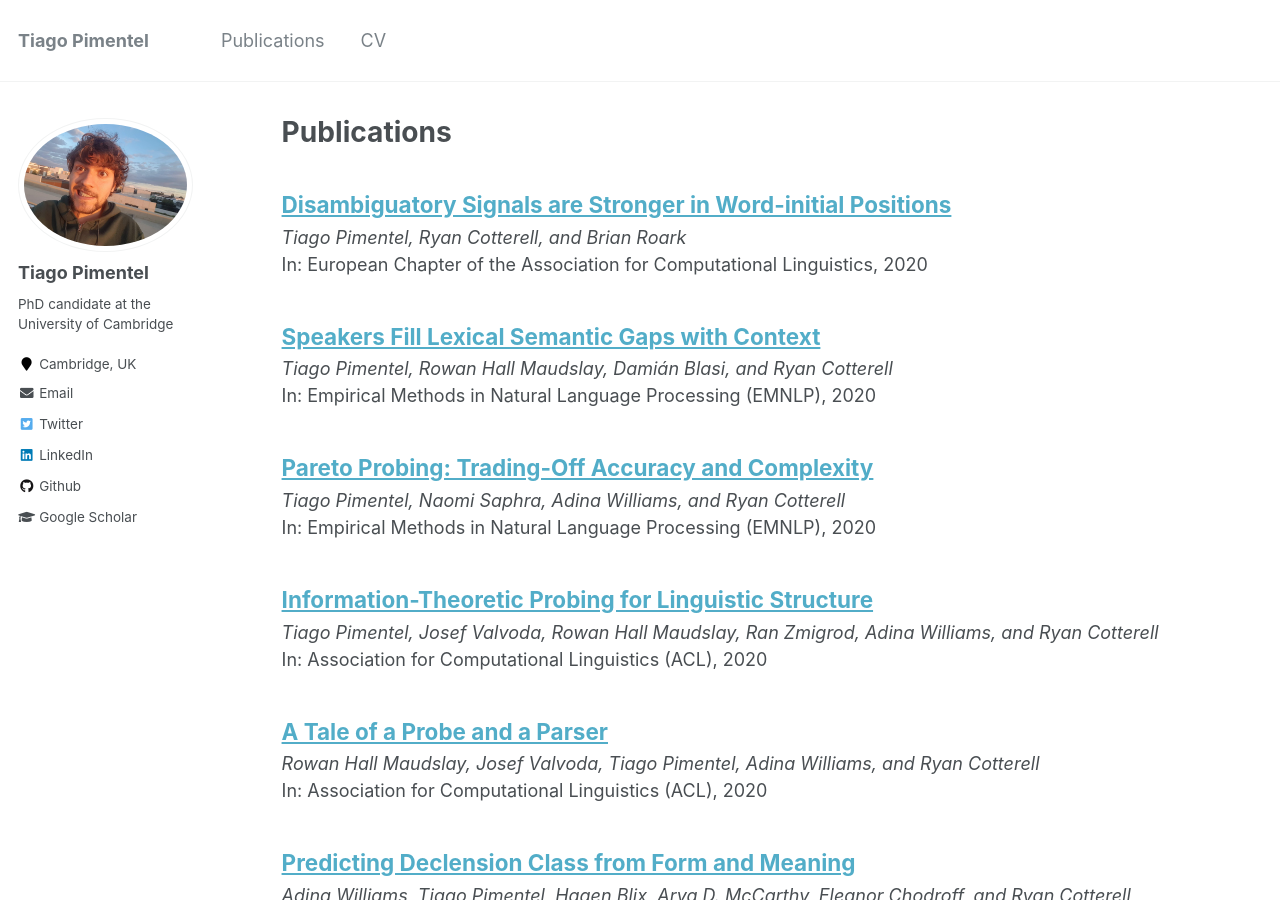
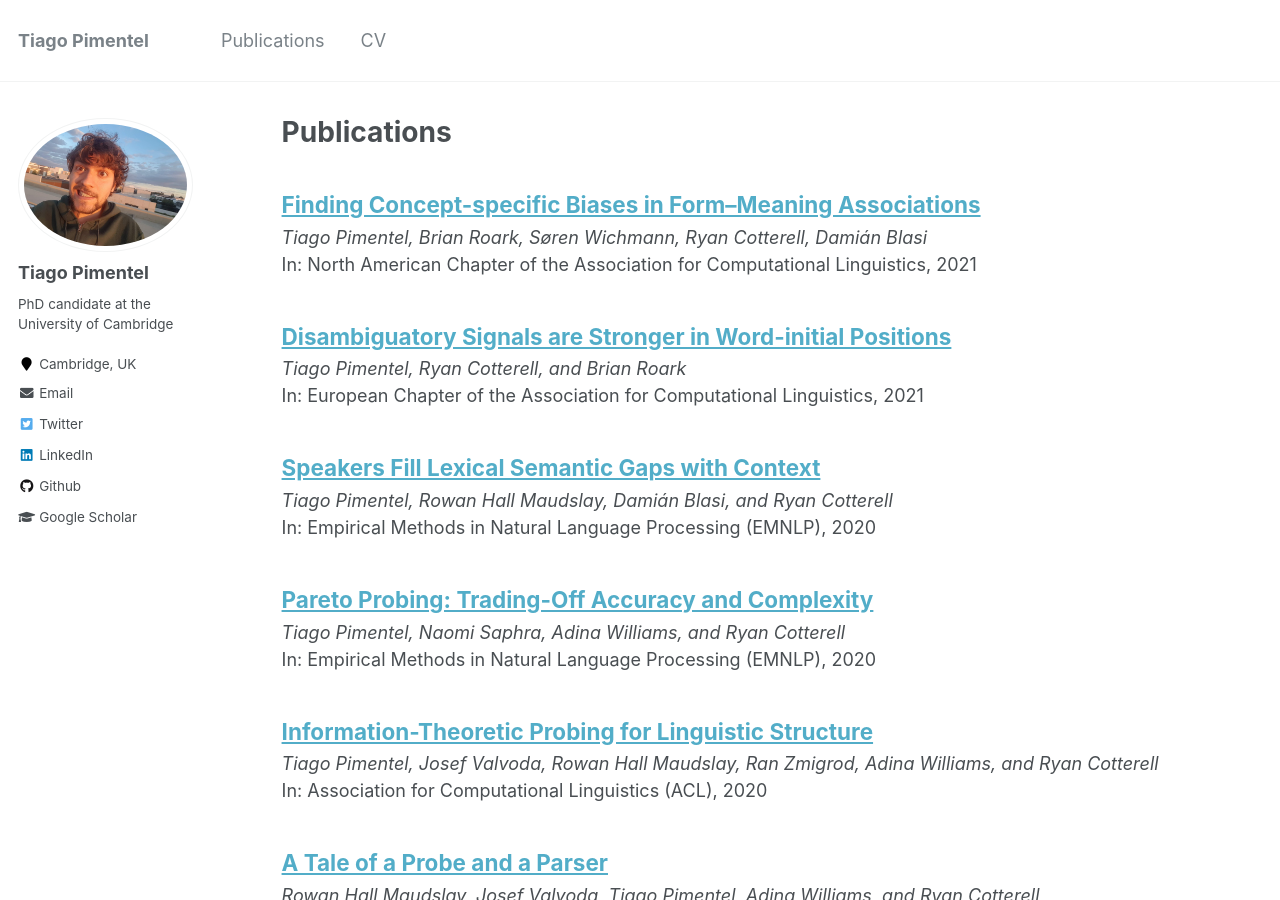
Before and after one commit to tpimentelms/tpimentelms.github.io, a Jekyll site: the page built from _pages/publications.md, in a window 1280 px wide and 900 px high. Built offline with Jekyll 4.4.1, drawn with Linux system fonts in a browser that asks for light colours; some of the changed lines change nothing that is shown.

Commit message:
Add naacl paper

````diff
--- a/_publications/2021-04-23-disambiguatory-signals.md
+++ b/_publications/2021-04-23-disambiguatory-signals.md
@@ -4,7 +4,7 @@ collection: publications
 authors: "Tiago Pimentel, Ryan Cotterell, and Brian Roark"
 permalink: /publication/2021-04-23-disambiguatory-signals
 excerpt: 'This paper is about '
-date: 2020-11-16
+date: 2021-04-23
 venue: 'European Chapter of the Association for Computational Linguistics'
 paperurl: 'https://www.aclweb.org/anthology/2021.eacl-main.3'
 citation: 'Pimentel T, Cotterell R, Roark B. Disambiguatory Signals are Stronger in Word-initial Positions. In: Proceedings of the 16th Conference of the European Chapter of the Association for Computational Linguistics, 2021 Apr.'
--- /dev/null
+++ b/_publications/2021-06-06-form-meaning-associations.md
@@ -0,0 +1,31 @@
+---
+title: "Finding Concept-specific Biases in Form--Meaning Associations"
+collection: publications
+authors: "Tiago Pimentel, Brian Roark, Søren Wichmann, Ryan Cotterell, Damián Blasi"
+permalink: /publication/2021-06-06-form-meaning-associations
+excerpt: 'This paper is about '
+date: 2021-06-06
+venue: 'North American Chapter of the Association for Computational Linguistics'
+paperurl: 'https://arxiv.org/abs/2104.06325'
+citation: 'Pimentel T, Roark B, Wichmann S, Cotterell R, Blasi D. Finding Concept-specific Biases in Form--Meaning Associations. In: Proceedings of the 2021 Conference of the North {A}merican Chapter of the Association for Computational Linguistics: Human Language Technologies, Volume 1 (Long and Short Papers), 2021 June.'
+---
+
+This work presents an information-theoretic operationalisation of cross-linguistic non-arbitrariness. It is not a new idea that there are small, cross-linguistic associations between the forms and meanings of words. For instance, it has been claimed (Blasi et al., 2016) that the word for "tongue" is more likely than chance to contain the phone [l]. By controlling for the influence of language family and geographic proximity within a very large concept-aligned cross-lingual lexicon, we extend methods previously used to detect within language non-arbitrariness (Pimentel et al., 2019) to measure cross-linguistic associations. We find that there is a significant effect of non-arbitrariness, but it is unsurprisingly small (less than 0.5% on average according to our information-theoretic estimate). We also provide a concept-level analysis which shows that a quarter of the concepts considered in our work exhibit a significant level of cross-linguistic non-arbitrariness. In sum, the paper provides new methods to detect cross-linguistic associations at scale.
+
+
+```
+@inproceedings{pimentel-etal-2021-finding,
+    title = "Finding Concept-specific Biases in Form--Meaning Associations",
+    author = "Pimentel, Tiago  and
+      Roark, Brian  and
+      Wichmann, S{\o}ren  and
+      Cotterell, Ryan  and
+      Blasi, Dami\'{a}n",
+    booktitle = "Proceedings of the 2021 Conference of the North {A}merican Chapter of the Association for Computational Linguistics: Human Language Technologies, Volume 1 (Long and Short Papers)",
+    month = jun,
+    year = "2021",
+    address = "Virtual",
+    publisher = "Association for Computational Linguistics",
+    url={https://arxiv.org/abs/2104.06325}
+}
+```
````
